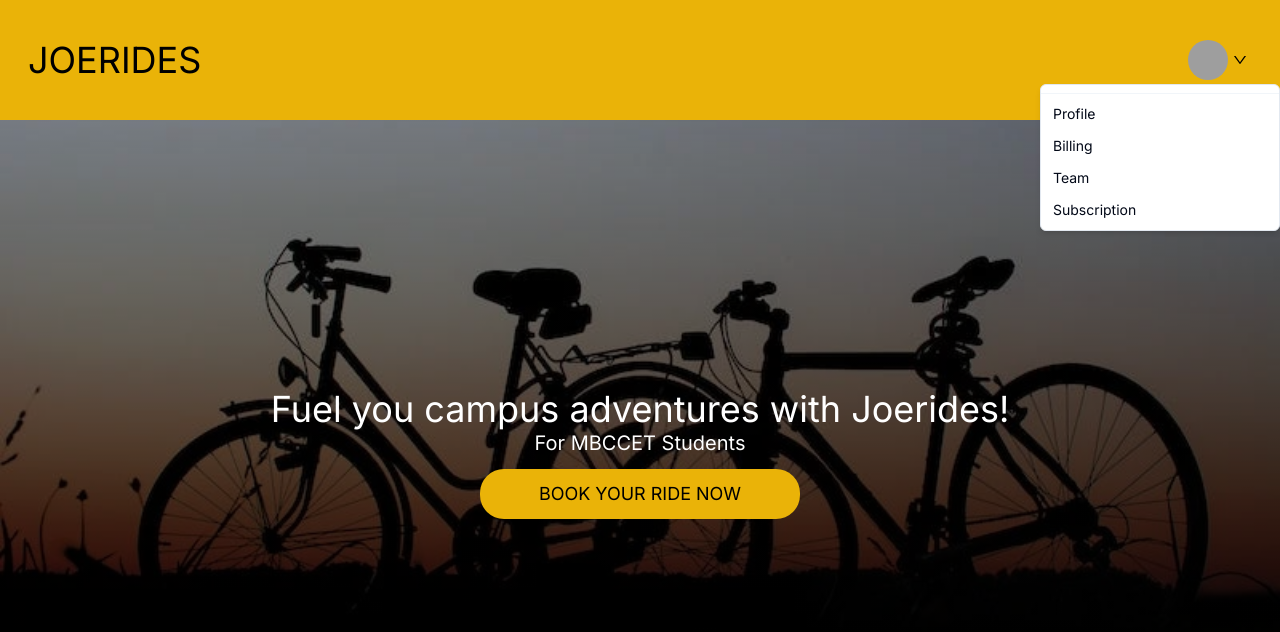
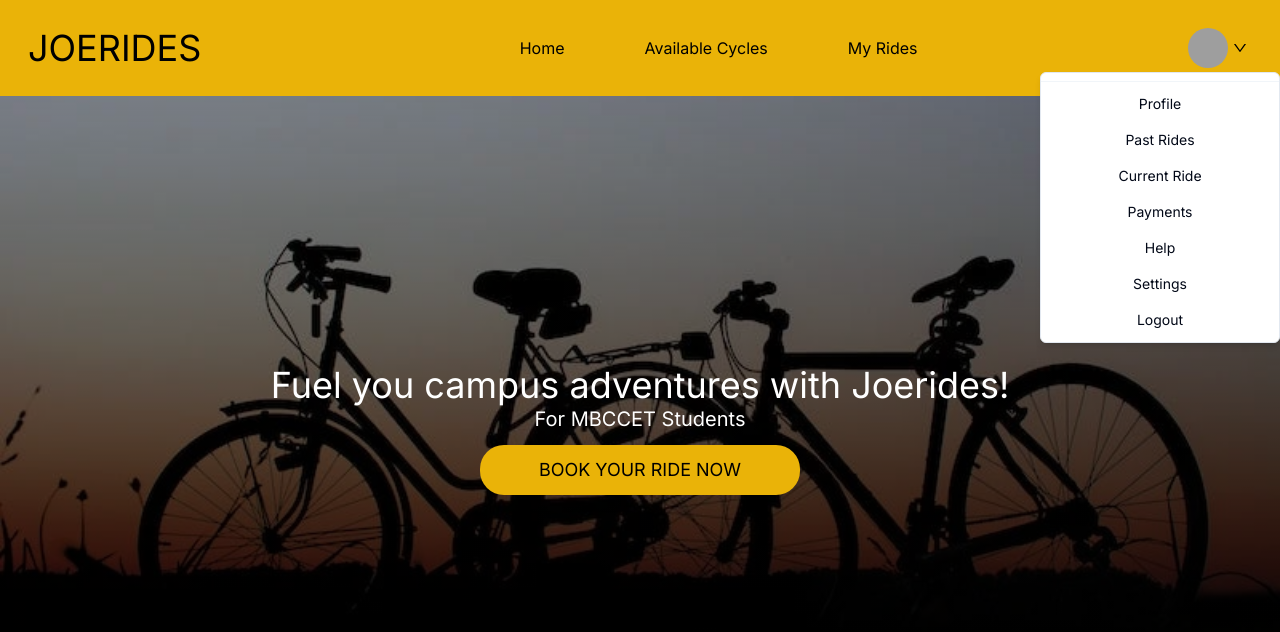
Before and after one commit to AlenJoseph55/Joerides, a Next.js app: page / in a window 1280 px wide. Both pictures are taken after a click on the button 1220 px from the left and 60 px from the top of the page. Shown: the top 632 px of the page. Built offline with nearby package versions, Linux system fonts and the light colour scheme; grey boxes are pictures that could not be loaded.

Commit message:
Add Navbar,Homepage and made basic structure

```diff
--- a/package.json
+++ b/package.json
@@ -18,6 +18,7 @@
     "react": "^18",
     "react-dom": "^18",
     "react-icons": "^5.0.1",
+    "react-router-dom": "^6.22.3",
     "tailwind-merge": "^2.2.2",
     "tailwindcss-animate": "^1.0.7"
   },
--- a/src/app/cycles/book/page.tsx
+++ b/src/app/cycles/book/page.tsx
@@ -22,8 +22,10 @@ export default function book() {
                     <p>Date and Time</p>
                     </div>
                     <div>
-                        <p>Select number of hours</p>
-                        <button className="h-[50px] w-[35%] sm:w-[50%] lg:w-[100%]  text-black flex justify-center bg-yellow-500 rounded-3xl text-center items-center text-xs sm:text-lg">1h</button>
+                        <p className="m-1">Select number of hours</p>
+                        <button className="h-[50px] w-[35%] sm:w-[50%] lg:w-[150%]  text-black flex justify-center bg-yellow-500 rounded-3xl text-center items-center text-xs sm:text-lg">
+                            1h
+                            </button>
                     </div>
                 </div>
             </div>
--- a/src/app/globals.css
+++ b/src/app/globals.css
@@ -1,4 +1,4 @@
-@tailwind base;
+                                                                                                                                                              @tailwind base;
   @tailwind components;
   @tailwind utilities;
 
--- a/src/app/page.tsx
+++ b/src/app/page.tsx
@@ -1,15 +1,25 @@
+'use client';
 import Nav from "../components/Nav"
+import { BrowserRouter as Router} from 'react-router-dom';
+import Link from "next/link"
+
 export default function Home() {
   return (
+    <Router>
       <div className="h-screen" id="home">
+        <div>
           <Nav />
+        </div>
         <div className="flex flex-col justify-center items-center h-[90%] sm:h-[85%] sm:text-xl text-white w-screen text-lg">
           <div className="flex flex-col justify-center items-center w-screen h-[100%] text-center" id="text">
             <h1 className="text-md sm:text-4xl">Fuel you campus adventures with Joerides!</h1>
             <h2>For MBCCET Students</h2>
-          <div className="h-[50px] w-[35%] sm:w-[35%] lg:w-[25%]  text-black flex justify-center m-3 bg-yellow-500 rounded-3xl text-center items-center text-xs sm:text-lg"><p className="p-2">BOOK YOUR RIDE NOW</p></div>
+            <Link href="/cycles" className="h-[50px] w-[35%] sm:w-[35%] lg:w-[25%]  text-black flex justify-center m-3 bg-yellow-500 rounded-3xl text-center items-center text-xs sm:text-lg">
+            <div ><p className="p-2">BOOK YOUR RIDE NOW</p></div>
+            </Link>
           </div>
         </div>
       </div>
+   </Router>
   );
 }
--- /dev/null
+++ b/src/app/profile/page.tsx
@@ -0,0 +1,5 @@
+export default function profile(){
+    return (
+        <h1>Profile page</h1>
+    )
+}
--- a/src/components/Nav.tsx
+++ b/src/components/Nav.tsx
@@ -4,34 +4,62 @@ import { Avatar, AvatarFallback, AvatarImage } from "@/components/ui/avatar"
 import { useState } from "react";
 import { DropdownMenu, DropdownMenuPortal, DropdownMenuContent, DropdownMenuItem, DropdownMenuLabel, DropdownMenuSeparator, DropdownMenuTrigger } from "@/components/ui/dropdown-menu"
 import { AiOutlineDown } from "react-icons/ai";
+import Link from 'next/link';
 
 export default function Nav() {
   const [iconRotation, setIconRotation] = useState(0);
+  const links = [
+    { name: "Profile", href: '/profile' },
+    { name: "Past Rides", href: "/pastrides" },
+    { name: "Current Ride", href: "/currentride" },
+    { name: "Payments", href: "/payments" },
+    { name: "Help", href: "/help" },
+    { name: "Settings", href: "/settngs" },
+    { name: "Logout", href: "/logout" },
+
+  ];
   return (
     <div className="bg-yellow-500 h-[10%] sm:h-[15%] w-screen flex justify-between items-center p-2 sm:p-7 text-black">
-      <div className="flex items-center">
-        <h1 className=" sm:text-4xl text-xl">JOERIDES</h1>
+      <div className="flex items-center justify-between space-x-1 ">
+        <Link href={"/"}>
+          <h1 className=" sm:text-4xl text-xl">JOERIDES</h1>
+        </Link>
+      </div>
+
+      <div className="items-center space-x-20 hidden sm:flex pl-12 ">
+        <Link href="/">
+        <h1>Home</h1>
+        </Link>
+        <Link href="/cycles">
+        <h1>Available Cycles</h1>
+        </Link>
+        <Link href="/rides">
+        <h1>My Rides</h1>
+        </Link>
       </div>
 
 
       <DropdownMenu>
         <DropdownMenuTrigger>
-          <div className="flex items-center" onClick={()=>setIconRotation(iconRotation === 0 ? 180 : 0)}>
+          <div className="flex items-center" onClick={() => setIconRotation(iconRotation === 0 ? 180 : 0)}>
             <Avatar>
               <AvatarImage src="https://github.com/shadcn.png" />
               <AvatarFallback>CN</AvatarFallback>
             </Avatar>
-            <span className="p-1"><AiOutlineDown className={`up transform rotate-${iconRotation}`}/>
+            <span className="p-1"><AiOutlineDown className={`up transform rotate-${iconRotation}`} />
             </span>
           </div>
         </DropdownMenuTrigger>
         <DropdownMenuPortal>
           <DropdownMenuContent className="sm:w-60">
             <DropdownMenuSeparator />
-            <DropdownMenuItem>Profile</DropdownMenuItem>
-            <DropdownMenuItem>Billing</DropdownMenuItem>
-            <DropdownMenuItem>Team</DropdownMenuItem>
-            <DropdownMenuItem>Subscription</DropdownMenuItem>
+            {links.map(({ name, href }) => (
+              <DropdownMenuItem className="flex flex-col p-2" key={name}>
+                <Link href={href}>
+                  {name}
+                </Link>
+              </DropdownMenuItem>
+            ))}
           </DropdownMenuContent>
         </DropdownMenuPortal>
       </DropdownMenu>
```
Also changed, not shown: 1 other file (tests, documents, lock files or other folders). Lines whose indentation alone changed are shown as unchanged.
